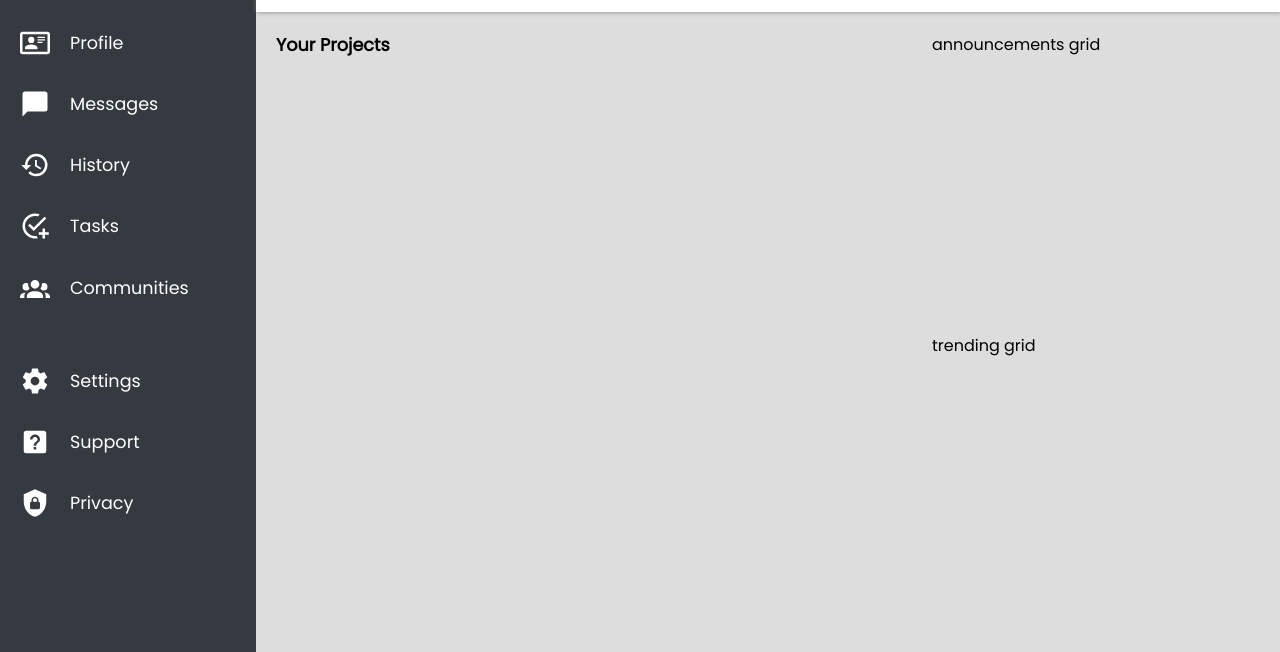
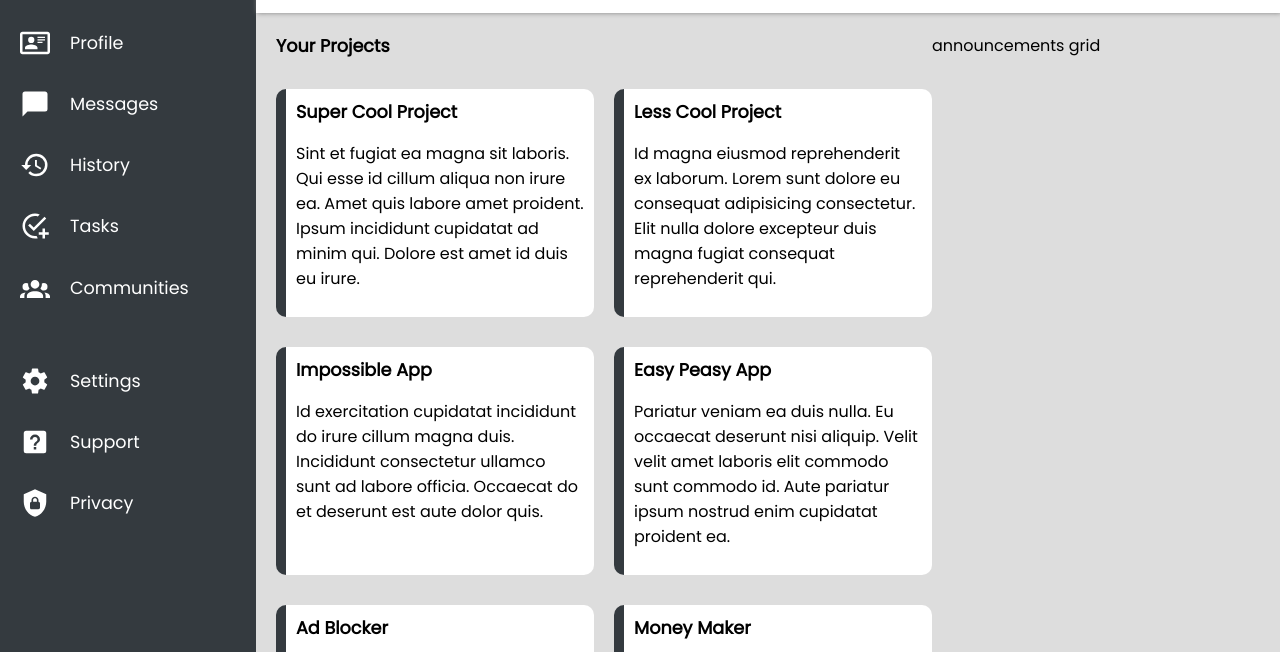
Before and after one commit to faisalsherif7/admin-dashboard, a plain HTML site: page index.html in a window 1280 px wide. Shown: the part 148-800 px from the top of the page. Drawn offline with Linux system fonts and the light colour scheme.

Commit message:
Create project cards and remove sidebar height
I had set the sidebar height to 100vh earlier, but then it would stay
there; so now I removed that and so it stretches to the last implicit
row.

```diff
--- a/index.html
+++ b/index.html
@@ -86,6 +86,30 @@
         <div class="main-content">
             <div class="your-projects">
                 <p class="title">Your Projects</p>
+                <div class="card">
+                    <p class="title">Super Cool Project</p>
+                    <p>Sint et fugiat ea magna sit laboris. Qui esse id cillum aliqua non irure ea. Amet quis labore amet proident. Ipsum incididunt cupidatat ad minim qui. Dolore est amet id duis eu irure.</p>
+                </div>
+                <div class="card">
+                    <p class="title">Less Cool Project</p>
+                    <p>Id magna eiusmod reprehenderit ex laborum. Lorem sunt dolore eu consequat adipisicing consectetur. Elit nulla dolore excepteur duis magna fugiat consequat reprehenderit qui.</p>
+                </div>
+                <div class="card">
+                    <p class="title">Impossible App</p>
+                    <p>Id exercitation cupidatat incididunt do irure cillum magna duis. Incididunt consectetur ullamco sunt ad labore officia. Occaecat do et deserunt est aute dolor quis.</p>
+                </div>
+                <div class="card">
+                    <p class="title">Easy Peasy App</p>
+                    <p>Pariatur veniam ea duis nulla. Eu occaecat deserunt nisi aliquip. Velit velit amet laboris elit commodo sunt commodo id. Aute pariatur ipsum nostrud enim cupidatat proident ea.</p>
+                </div>
+                <div class="card">
+                    <p class="title">Ad Blocker</p>
+                    <p>Eu non excepteur Lorem laboris velit eu. Do officia ad magna cillum fugiat. Cillum esse labore ex aute ex tempor. Id irure deserunt labore qui irure veniam dolore duis ipsum.</p>
+                </div>
+                <div class="card">
+                    <p class="title">Money Maker</p>
+                    <p>Culpa deserunt Lorem ut elit minim anim. Elit incididunt laboris enim esse cupidatat magna eu qui enim. Velit aliquip id et sit proident laboris enim. Non quis proident magna pariatur anim incididunt est. Sunt est fugiat nisi esse exercitation nisi.</p>
+                </div>
             </div>
             <div class="announcements">announcements grid</div>
             <div class="trending">trending grid</div>
--- a/style.css
+++ b/style.css
@@ -15,7 +15,7 @@ p {
 .container {
     display: grid;
     grid-template-columns: 1fr 4fr;
-    grid-template-rows: 1fr 1fr 8fr;
+    grid-template-rows: 50px 1fr 8fr;
     font-family: 'Poppins', sans-serif;
 }
 
@@ -26,7 +26,6 @@ p {
     color: white;
     padding-left: 20px;
     padding-right: 20px;
-    height: 100vh;
 }
 
 .logo {
@@ -160,12 +159,21 @@ p {
     display: grid;
     grid-template-columns: repeat(auto-fit, minmax(250px, 1fr));
     grid-template-rows: auto auto;
+    gap: 30px 20px;
 }
 
 .title {
     font-size: 1.1rem;
     font-weight: bold;
     margin: 0;
+    grid-column: 1 / 3;;
+}
+
+.card {
+    background-color: white;
+    padding: 10px;
+    border-radius: 10px;
+    border-left: 10px solid #343a3f;
 }
 
 .trending {
```
